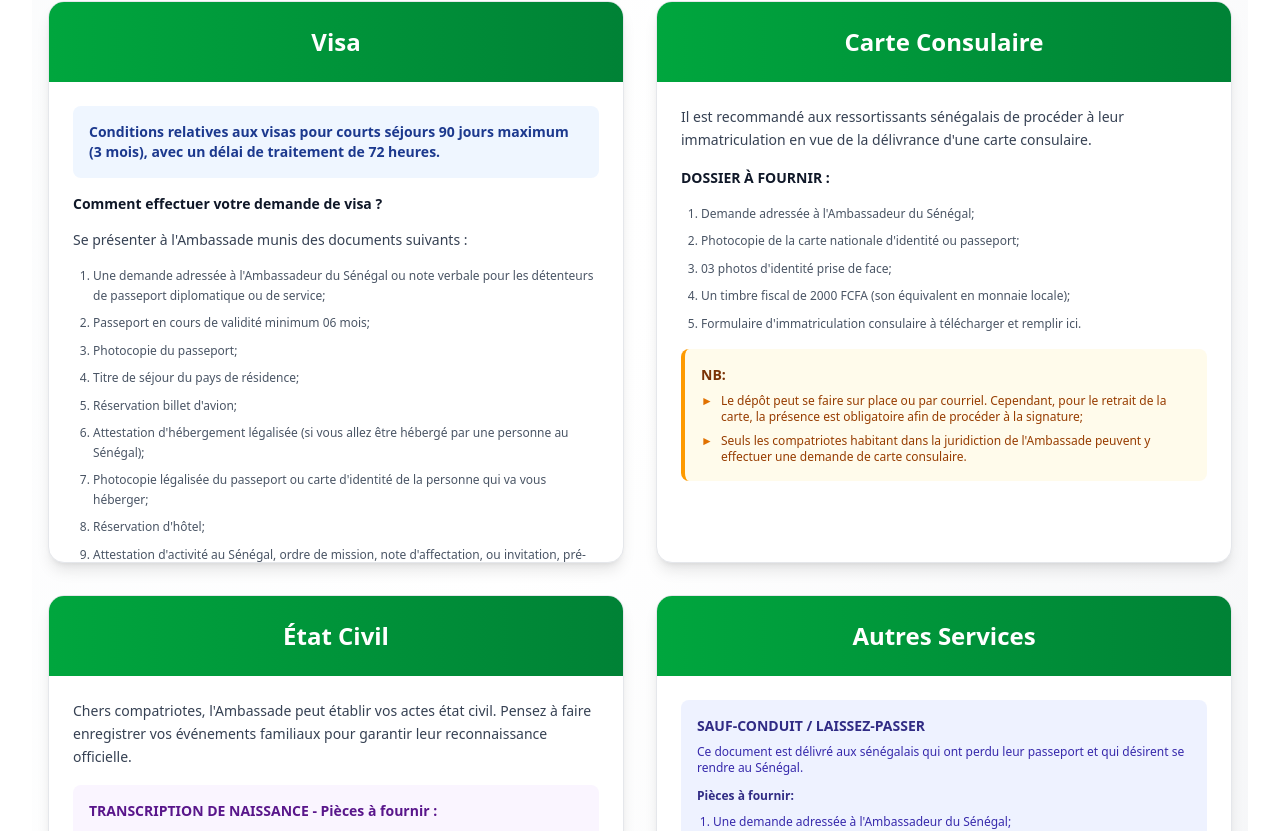
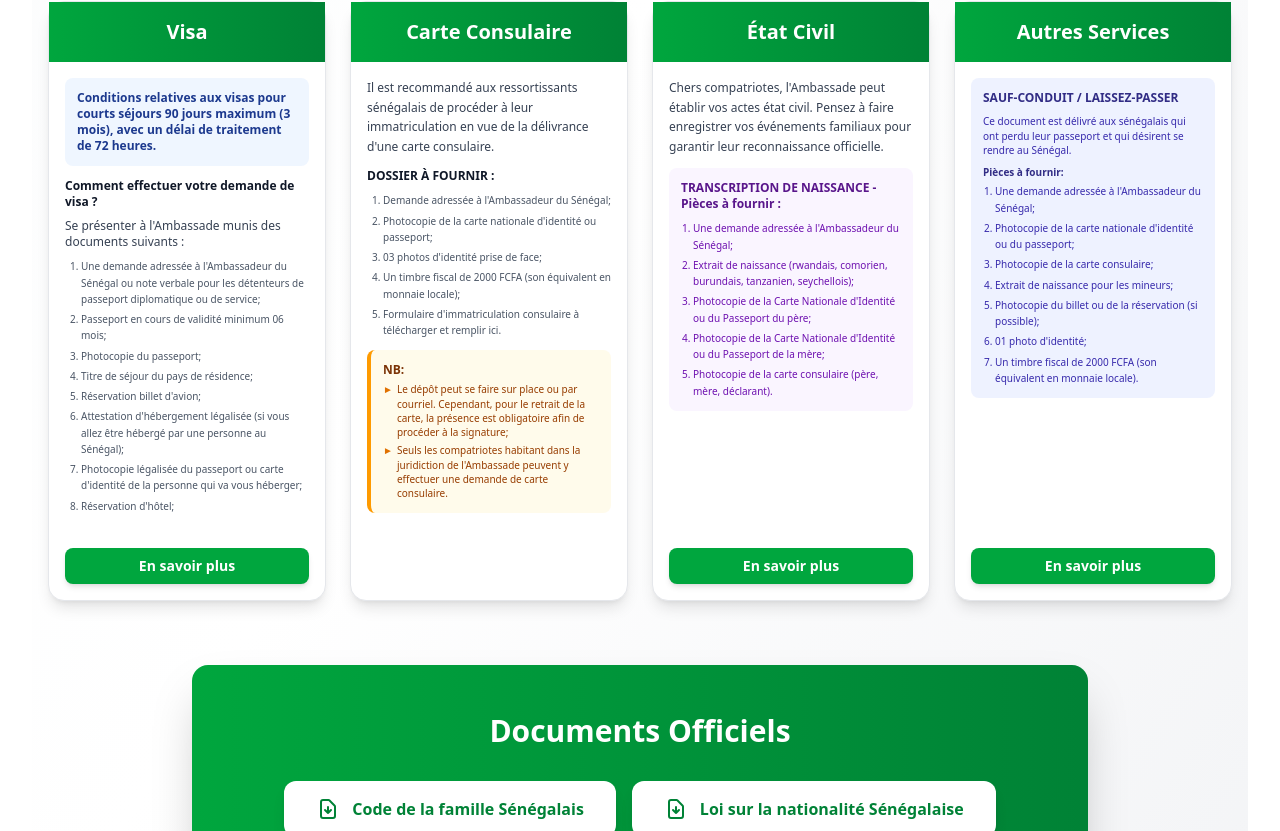
Before and after one commit to staffy31/emb-sen-rw, a Vue app: page / in a window 1280 px wide. Shown: the part 7989-8820 px from the top of the page. Built offline with nearby package versions, Linux system fonts and the light colour scheme.

Commit message:
feat(faq): create section for FAQ

```diff
--- a/src/App.vue
+++ b/src/App.vue
@@ -45,6 +45,7 @@ import Contact from './components/Contact.vue';
 import Ambassador from './components/Ambassador.vue';
 import Juridiction from './components/Juridiction.vue';
 import Mission from './components/Mission.vue';
+import FAQ from './components/FAQ.vue';
 
 export default {
   name: 'App',
@@ -59,7 +60,8 @@ export default {
     Service,
     Senegal,
     Gallery,
-    Contact
+    Contact,
+    FAQ
   },
   setup() {
     const loading = ref(true);
--- /dev/null
+++ b/src/components/FAQ.vue
@@ -0,0 +1,62 @@
+<template>
+  <section class="w-full py-20 bg-gradient-to-br from-green-50 via-white to-gray-50">
+    <div class="container mx-auto px-4">
+      <div class="text-center mb-16">
+        <div class="inline-block px-4 py-2 bg-green-100 text-green-700 rounded-full text-sm font-semibold mb-4">
+          {{ $t('faq.badge') }}
+        </div>
+        <h2 class="text-4xl md:text-5xl font-bold text-gray-900 mb-6">{{ $t('faq.title') }}</h2>
+      </div>
+
+      <div class="max-w-4xl mx-auto space-y-4">
+        <div
+          v-for="(item, index) in $tm('faq.items')"
+          :key="index"
+          class="bg-white rounded-xl shadow-md hover:shadow-lg transition-all duration-300 border border-gray-200"
+        >
+          <button
+            @click="toggle(index)"
+            class="w-full px-6 py-5 flex items-center justify-between text-left hover:bg-gray-50 rounded-xl transition-colors"
+          >
+            <span class="font-semibold text-gray-900 pr-4">{{ item.question }}</span>
+            <svg
+              :class="['w-6 h-6 text-green-600 transition-transform duration-300 flex-shrink-0', { 'rotate-180': activeIndex === index }]"
+              fill="none"
+              viewBox="0 0 24 24"
+              stroke="currentColor"
+            >
+              <path stroke-linecap="round" stroke-linejoin="round" stroke-width="2" d="M19 9l-7 7-7-7" />
+            </svg>
+          </button>
+          <div
+            v-show="activeIndex === index"
+            class="px-6 pb-5 text-gray-700 leading-relaxed"
+          >
+            {{ item.answer }}
+          </div>
+        </div>
+      </div>
+
+      <div class="mt-12 text-center bg-green-600 text-white rounded-2xl p-8 max-w-3xl mx-auto shadow-xl">
+        <h3 class="text-2xl font-bold mb-3">{{ $t('faq.contact_title') }}</h3>
+        <p class="mb-6">{{ $t('faq.contact_text') }}</p>
+        <a
+          href="#contact"
+          class="inline-block px-8 py-3 bg-white text-green-600 rounded-lg hover:bg-gray-100 transition-colors font-semibold shadow-lg"
+        >
+          {{ $t('faq.contact_btn') }}
+        </a>
+      </div>
+    </div>
+  </section>
+</template>
+
+<script setup lang="ts">
+import { ref } from 'vue'
+
+const activeIndex = ref<number | null>(null)
+
+const toggle = (index: number) => {
+  activeIndex.value = activeIndex.value === index ? null : index
+}
+</script>
--- a/src/components/Service.vue
+++ b/src/components/Service.vue
@@ -36,74 +36,82 @@
       </div>
 
       <!-- Cards Grid -->
-      <div class="grid grid-cols-1 lg:grid-cols-2 gap-8 mb-16 max-w-7xl mx-auto">
+      <div class="grid grid-cols-1 md:grid-cols-2 xl:grid-cols-4 gap-6 mb-16 max-w-[1920px] mx-auto">
         <div
           v-for="(card, index) in $tm('service.cards')"
           :key="index"
           class="group"
         >
-          <div class="bg-white rounded-2xl shadow-lg hover:shadow-2xl transition-all duration-300 overflow-hidden border border-gray-200 hover:border-green-500">
+          <div class="bg-white rounded-2xl shadow-lg hover:shadow-2xl transition-all duration-300 border border-gray-200 hover:border-green-500 flex flex-col h-[600px]">
             <!-- Card Header -->
-            <div class="bg-gradient-to-r from-green-600 to-green-700 p-6">
-              <h3 class="text-2xl font-bold text-white text-center">{{ card }}</h3>
+            <div class="bg-gradient-to-r from-green-600 to-green-700 p-4">
+              <h3 class="text-xl font-bold text-white text-center">{{ card }}</h3>
             </div>
 
             <!-- Card Content -->
-            <div class="p-6 h-[480px] overflow-y-auto">
-              <div v-if="index === 0" class="text-sm text-gray-700 space-y-4">
-                <div class="bg-blue-50 p-4 rounded-lg">
-                  <p class="font-semibold text-blue-900">{{ $t('service.visa.conditions') }}</p>
+            <div class="p-4 flex-1 overflow-hidden flex flex-col">
+              <div v-if="index === 0" class="text-sm text-gray-700 space-y-3 flex-1 flex flex-col">
+                <div class="flex-1 overflow-hidden">
+                  <div class="bg-blue-50 p-3 rounded-lg mb-3">
+                    <p class="font-semibold text-blue-900 text-xs">{{ $t('service.visa.conditions') }}</p>
                   </div>
-                <p class="font-semibold text-gray-900">{{ $t('service.visa.how_to') }}</p>
-                <p class="text-gray-700">{{ $t('service.visa.present_with') }}</p>
-                <ol class="list-decimal pl-5 space-y-2 text-xs text-gray-600">
-                  <li v-for="(doc, i) in $tm('service.visa.documents')" :key="i" class="leading-relaxed">{{ doc }}</li>
+                  <p class="font-semibold text-gray-900 text-xs mb-2">{{ $t('service.visa.how_to') }}</p>
+                  <p class="text-gray-700 text-xs mb-2">{{ $t('service.visa.present_with') }}</p>
+                  <ol class="list-decimal pl-4 space-y-1 text-[10px] text-gray-600">
+                    <li v-for="(doc, i) in $tm('service.visa.documents').slice(0, 8)" :key="i" class="leading-relaxed">{{ doc }}</li>
                   </ol>
-                <button class="w-full mt-4 px-4 py-3 bg-green-600 text-white rounded-lg hover:bg-green-700 transition-colors font-semibold shadow-md hover:shadow-lg">
+                </div>
+                <button class="w-full px-4 py-2 bg-green-600 text-white rounded-lg hover:bg-green-700 transition-colors font-semibold shadow-md hover:shadow-lg text-sm mt-auto">
                   {{ $t('service.visa.more_btn') }}
                 </button>
               </div>
 
-              <div v-else-if="index === 1" class="text-sm text-gray-700 space-y-4">
-                <p class="text-gray-700 leading-relaxed">{{ $t('service.consular_card.intro') }}</p>
-                <p class="font-semibold text-gray-900">{{ $t('service.consular_card.documents_title') }}</p>
-                <ol class="list-decimal pl-5 space-y-2 text-xs text-gray-600">
+              <div v-else-if="index === 1" class="text-sm text-gray-700 space-y-3 flex-1 flex flex-col">
+                <div class="flex-1 overflow-hidden">
+                  <p class="text-gray-700 leading-relaxed text-xs mb-3">{{ $t('service.consular_card.intro') }}</p>
+                  <p class="font-semibold text-gray-900 text-xs mb-2">{{ $t('service.consular_card.documents_title') }}</p>
+                  <ol class="list-decimal pl-4 space-y-1 text-[10px] text-gray-600 mb-3">
                     <li v-for="(doc, i) in $tm('service.consular_card.documents')" :key="i" class="leading-relaxed">{{ doc }}</li>
                   </ol>
-                <div class="bg-amber-50 p-4 rounded-lg border-l-4 border-amber-500">
-                  <p class="font-semibold text-amber-900 mb-2">{{ $t('service.consular_card.note_title') }}</p>
-                  <ul class="space-y-2 text-xs text-amber-800">
-                    <li v-for="(note, i) in $tm('service.consular_card.notes')" :key="i" class="flex items-start gap-2">
+                  <div class="bg-amber-50 p-3 rounded-lg border-l-4 border-amber-500">
+                    <p class="font-semibold text-amber-900 mb-1 text-xs">{{ $t('service.consular_card.note_title') }}</p>
+                    <ul class="space-y-1 text-[10px] text-amber-800">
+                      <li v-for="(note, i) in $tm('service.consular_card.notes')" :key="i" class="flex items-start gap-1">
                         <span class="text-amber-600">►</span>
                         <span>{{ note }}</span>
                       </li>
                     </ul>
                   </div>
                 </div>
+              </div>
 
-              <div v-else-if="index === 2" class="text-sm text-gray-700 space-y-4">
-                <p class="text-gray-700 leading-relaxed">{{ $t('service.civil_status.intro') }}</p>
-                <div class="bg-purple-50 p-4 rounded-lg">
-                  <p class="font-semibold text-purple-900 mb-2">{{ $t('service.civil_status.birth.title') }}</p>
-                  <ol class="list-decimal pl-4 space-y-2 text-xs text-purple-800">
+              <div v-else-if="index === 2" class="text-sm text-gray-700 space-y-3 flex-1 flex flex-col">
+                <div class="flex-1 overflow-hidden">
+                  <p class="text-gray-700 leading-relaxed text-xs mb-3">{{ $t('service.civil_status.intro') }}</p>
+                  <div class="bg-purple-50 p-3 rounded-lg">
+                    <p class="font-semibold text-purple-900 mb-2 text-xs">{{ $t('service.civil_status.birth.title') }}</p>
+                    <ol class="list-decimal pl-3 space-y-1 text-[10px] text-purple-800">
                       <li v-for="(doc, i) in $tm('service.civil_status.birth.documents')" :key="i" class="leading-relaxed">{{ doc }}</li>
                     </ol>
                   </div>
-                <button class="w-full mt-4 px-4 py-3 bg-green-600 text-white rounded-lg hover:bg-green-700 transition-colors font-semibold shadow-md hover:shadow-lg">
+                </div>
+                <button class="w-full px-4 py-2 bg-green-600 text-white rounded-lg hover:bg-green-700 transition-colors font-semibold shadow-md hover:shadow-lg text-sm mt-auto">
                   {{ $t('service.civil_status.more_btn') }}
                 </button>
               </div>
 
-              <div v-else-if="index === 3" class="text-sm text-gray-700 space-y-4">
-                <div class="bg-indigo-50 p-4 rounded-lg">
-                  <p class="font-semibold text-indigo-900 mb-2">{{ $t('service.other_services.safe_conduct.title') }}</p>
-                  <p class="text-xs text-indigo-800 mb-3">{{ $t('service.other_services.safe_conduct.intro') }}</p>
-                  <p class="font-semibold text-indigo-900 text-xs mb-2">{{ $t('service.other_services.safe_conduct.documents_title') }}</p>
-                  <ol class="list-decimal pl-4 space-y-2 text-xs text-indigo-800">
+              <div v-else-if="index === 3" class="text-sm text-gray-700 space-y-3 flex-1 flex flex-col">
+                <div class="flex-1 overflow-hidden">
+                  <div class="bg-indigo-50 p-3 rounded-lg">
+                    <p class="font-semibold text-indigo-900 mb-2 text-xs">{{ $t('service.other_services.safe_conduct.title') }}</p>
+                    <p class="text-[10px] text-indigo-800 mb-2">{{ $t('service.other_services.safe_conduct.intro') }}</p>
+                    <p class="font-semibold text-indigo-900 text-[10px] mb-1">{{ $t('service.other_services.safe_conduct.documents_title') }}</p>
+                    <ol class="list-decimal pl-3 space-y-1 text-[10px] text-indigo-800">
                       <li v-for="(doc, i) in $tm('service.other_services.safe_conduct.documents')" :key="i" class="leading-relaxed">{{ doc }}</li>
                     </ol>
                   </div>
-                <button class="w-full mt-4 px-4 py-3 bg-green-600 text-white rounded-lg hover:bg-green-700 transition-colors font-semibold shadow-md hover:shadow-lg">
+                </div>
+                <button class="w-full px-4 py-2 bg-green-600 text-white rounded-lg hover:bg-green-700 transition-colors font-semibold shadow-md hover:shadow-lg text-sm mt-auto">
                   {{ $t('service.other_services.more_btn') }}
                 </button>
               </div>
--- a/src/locales/en.json
+++ b/src/locales/en.json
@@ -557,5 +557,38 @@
         "description": "It promotes trade relations between Rwanda and Senegal. To this end, it facilitates contacts between business communities and employers' organizations of both countries. The Embassy of Senegal in Rwanda carries out these same functions for the other countries within its jurisdiction."
       }
     }
+  },
+  "faq": {
+    "badge": "F.A.Q",
+    "title": "Frequently Asked Questions !!",
+    "items": [
+      {
+        "question": "I am exclusively Senegalese, can I travel to Senegal without a passport ❓",
+        "answer": "If you only have Senegalese nationality and do not have time to apply for a passport before your departure to Senegal, you can request a Safe Conduct."
+      },
+      {
+        "question": "Do I need a visa to travel to Senegal ❓",
+        "answer": "Holders of refugee passports as well as nationals of countries not exempt from entry visa to Senegal must submit their applications to the Embassy. These applications are subject to prior or optional authorization from the Ministry of Interior, depending on the type of passport presented or the nationality of the applicant."
+      },
+      {
+        "question": "What documents must be provided for a visa application ❓",
+        "answer": "Visa applicants must have a travel document with a validity of at least six (06) months. To see the required documents or to download the visa application form, consult ► this link."
+      },
+      {
+        "question": "What are the steps to follow to give my Senegalese nationality to my child ❓",
+        "answer": "Before any procedure, it is necessary to proceed with the transcription of your child's birth certificate. Once this step is completed, if the child is under 5 years old, a consular registration request can be made."
+      },
+      {
+        "question": "My spouse is of Senegalese nationality, how can I benefit from it ❓",
+        "answer": "To acquire Senegalese nationality through marriage, you must approach the Dakar Court, the only authority authorized to rule on this type of request."
+      },
+      {
+        "question": "Where to find us ❓",
+        "answer": "We are located in Kigali, Kimihurura district KG 676 ST 44."
+      }
+    ],
+    "contact_title": "Do you have other questions?",
+    "contact_text": "Do not hesitate to contact us for more information",
+    "contact_btn": "Contact us"
   }
 }
--- a/src/locales/fr.json
+++ b/src/locales/fr.json
@@ -558,6 +558,39 @@
       },
       "more_btn": "En savoir plus"
     }
+  },
+  "faq": {
+    "badge": "F.A.Q",
+    "title": "Questions fréquentes posées !!",
+    "items": [
+      {
+        "question": "Je suis exclusivement sénégalais, puis je partir au Sénégal sans passeport ❓",
+        "answer": "Si vous avez uniquement la nationalité sénégalaise et que vous n'avez pas le temps de faire une demande passeport avant votre départ vers le Sénégal, vous pouvez demander un Sauf conduit."
+      },
+      {
+        "question": "Ai-je besoin d'un visa pour me rendre au Sénégal ❓",
+        "answer": "Les détenteurs de passeports de réfugiés ainsi que les ressortissants des pays non exemptés de visa d'entrée au Sénégal doivent déposer leurs demandes auprès de l'Ambassade. Ces demandes sont soumises à une autorisation préalable ou facultative du Ministère de l'Intérieur, selon le type de passeport présenté ou la nationalité du demandeur."
+      },
+      {
+        "question": "Quels documents doivent être fournis pour une demande de visa ❓",
+        "answer": "Les demandeurs de visa d'entrée doivent disposer de document de voyage ayant une validité de six (06) mois au moins. Pour voir les éléments constitutifs du dossier ou pour télécharger le formulaire de la demande de visa, consulter ► ce lien."
+      },
+      {
+        "question": "Quels sont les démarches à suivre pour donner ma nationalité sénégalaise à mon enfant ❓",
+        "answer": "Avant toute démarche, il convient de procéder à la transcription de l'acte de naissance de votre enfant. Une fois cette étape accomplie, si l'enfant est âgé de moins de 5 ans, une demande d'immatriculation consulaire peut être effectuée."
+      },
+      {
+        "question": "Mon épouse ou époux est de nationalité sénégalaise, comment puis-je en bénéficier ❓",
+        "answer": "Pour acquérir la nationalité sénégalaise via le mariage, il faut se rapprocher du Tribunal de Dakar, seul habilité à statuer sur ce type de demande."
+      },
+      {
+        "question": "Où nous trouver ❓",
+        "answer": "Nous sommes situés à Kigali, quartier Kimihurura KG 676 ST 44."
+      }
+    ],
+    "contact_title": "Vous avez d'autres questions ?",
+    "contact_text": "N'hésitez pas à nous contacter pour plus d'informations",
+    "contact_btn": "Contactez-nous"
   }
 
 }
--- a/src/views/LandingPage.vue
+++ b/src/views/LandingPage.vue
@@ -13,6 +13,7 @@
         <Senegal id="senegal" />
         <Gallery id="gallery" />
         <InfoPage id="news" />
+        <FAQ id="faq" />
         <Contact id="contact" />
       </div>
     </div>
@@ -31,4 +32,5 @@ import Senegal from '@/components/Senegal.vue'
 import Gallery from '@/components/Gallery.vue'
 import Contact from '@/components/Contact.vue'
 import InfoPage from '@/pages/InfoPage.vue'
+import FAQ from '@/components/FAQ.vue'
 </script>
```
Lines whose indentation alone changed are shown as unchanged.
